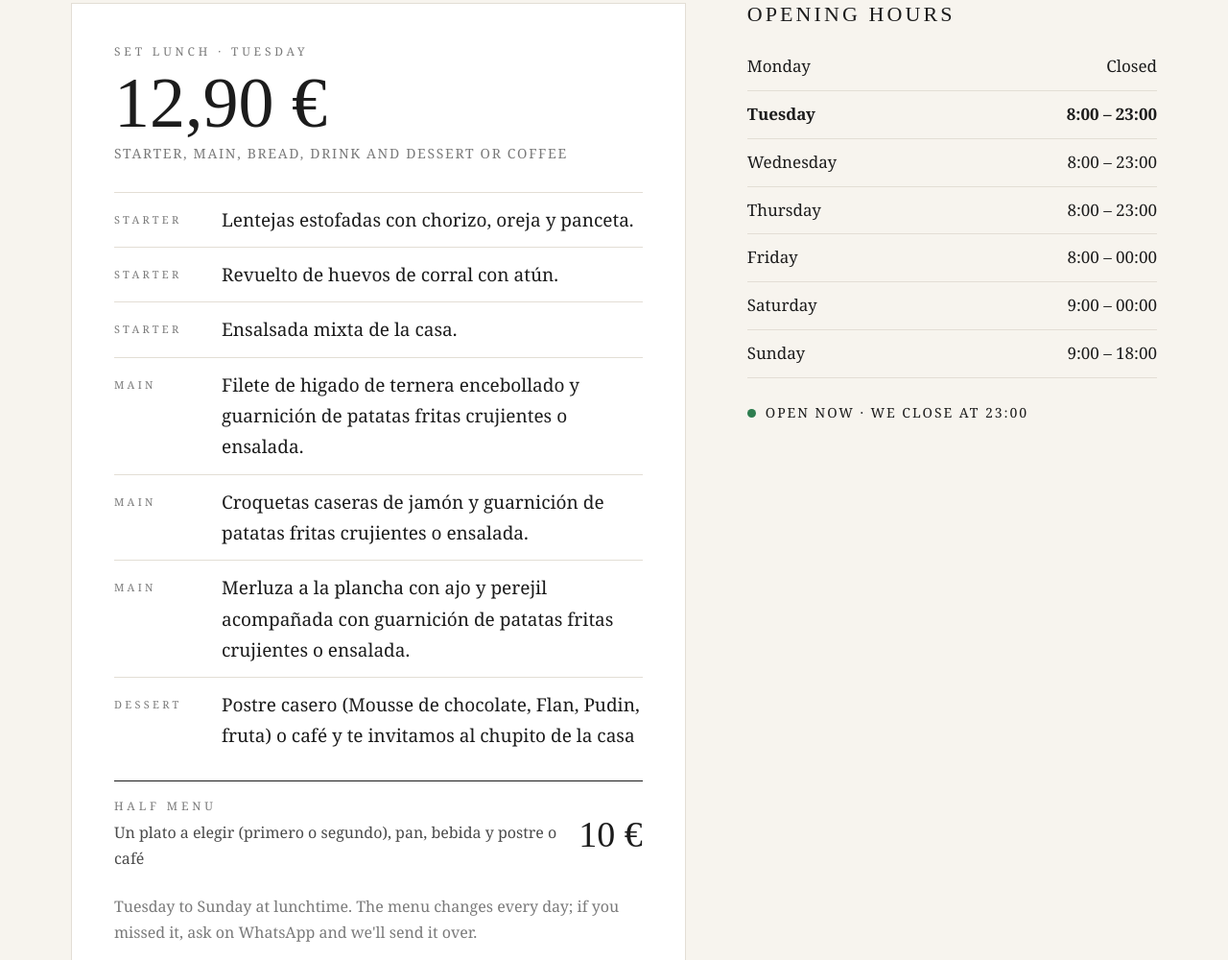
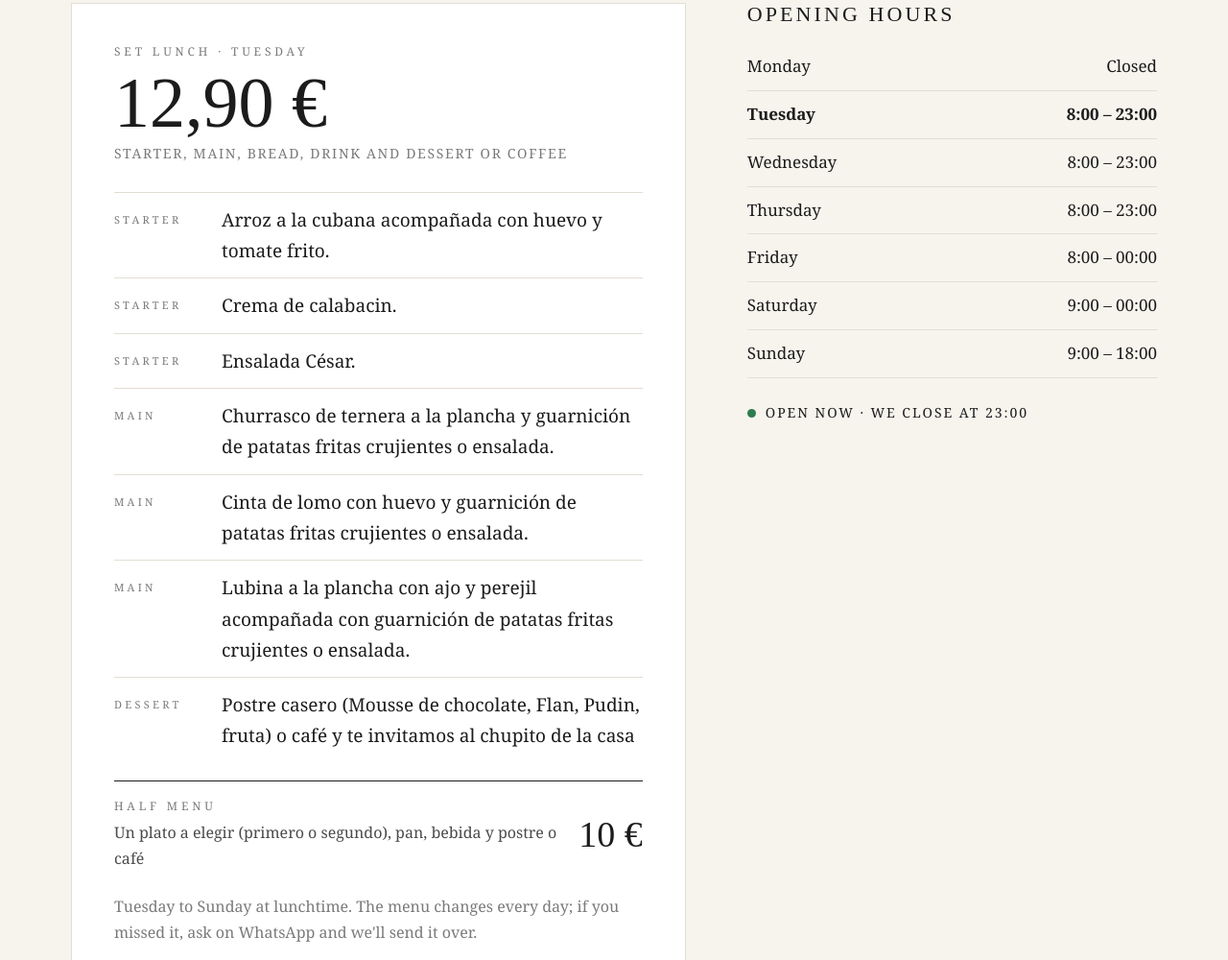
Before and after one commit to emeritalalangui-lgtm/Sal-y-pimienta, a plain HTML site: page index.html in a window 1280 px wide. Shown: the part 1319-2319 px from the top of the page at 96% size. Drawn offline with Linux system fonts and the light colour scheme; a web font is replaced by a local one.

Commit message:
Menú del día 2026-11-24

```diff
--- a/index.html
+++ b/index.html
@@ -506,8 +506,8 @@ footer .horas-pie li{display:flex;justify-content:space-between;gap:12px;color:#
    MENU_DIA; no cambies su formato). Horario y aviso se editan aquí. */
 const MENU_DIA = {
   precio: "12,90 €",
-  primeros: ["Lentejas estofadas con chorizo, oreja y panceta.", "Revuelto de huevos de corral con atún.", "Ensalsada mixta de la casa."],
-  segundos: ["Filete de higado de ternera encebollado y guarnición de patatas fritas crujientes o ensalada.", "Croquetas caseras de jamón y guarnición de patatas fritas crujientes o ensalada.", "Merluza a la plancha con ajo y perejil acompañada con guarnición de patatas fritas crujientes o ensalada."],
+  primeros: ["Arroz a la cubana acompañada con huevo y tomate frito.", "Crema de calabacin.", "Ensalada César."],
+  segundos: ["Churrasco de ternera a la plancha y guarnición de patatas fritas crujientes o ensalada.", "Cinta de lomo con huevo y guarnición de patatas fritas crujientes o ensalada.", "Lubina a la plancha con ajo y perejil acompañada con guarnición de patatas fritas crujientes o ensalada."],
   postre: "Postre casero (Mousse de chocolate, Flan, Pudin,  fruta) o café y te invitamos al chupito de la casa"
 };
 const MEDIO_MENU = {
```
